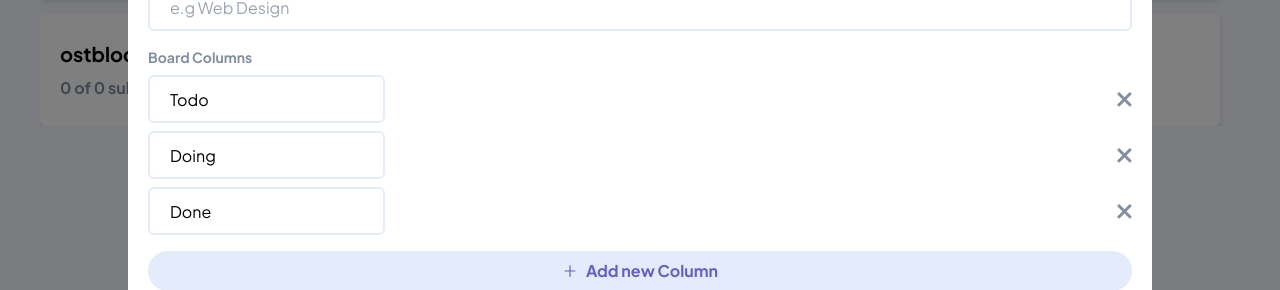
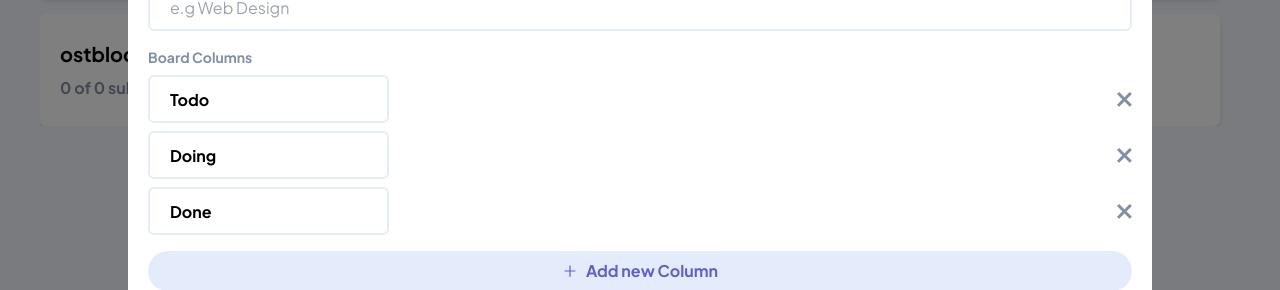
Before and after one commit to danielgen01/kanbanboard-frontend, a React (Vite) app: page / in a window 1280 px wide. Shown: the part 242-532 px from the top of the page. Built offline with nearby package versions, Linux system fonts and the light colour scheme.

Commit message:
add font.bold

```diff
--- a/src/components/Forms/AddNewBoard/AddColInput.tsx
+++ b/src/components/Forms/AddNewBoard/AddColInput.tsx
@@ -9,7 +9,7 @@ export const AddColInput: React.FC<props> = ({ defaultValue }) => {
     <div className="input-element flex justify-between items-center">
       <input
         type="text"
-        className="px-5 border-2 border-bright-gray rounded-md h-12 dark:bg-dark-gray dark:border-medium-gray dark:border dark:text-white"
+        className="px-5 border-2 border-bright-gray rounded-md h-12 dark:bg-dark-gray dark:border-medium-gray dark:border dark:text-white font-bold"
         placeholder="e.g 2"
         defaultValue={defaultValue}
       />
```
